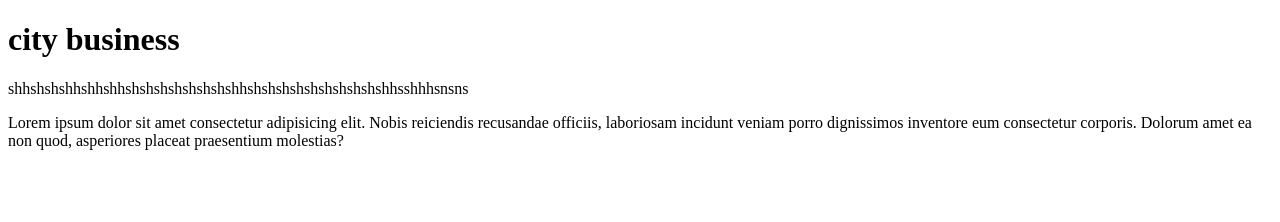
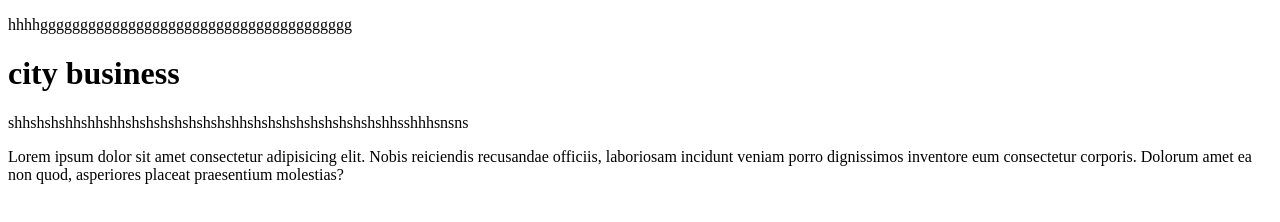
Before and after one commit to succyzz/internship, a plain HTML site: page index.html in a window 1280 px wide. Drawn offline with Linux system fonts and the light colour scheme.

Commit message:
new p tag

```diff
--- a/index.html
+++ b/index.html
@@ -6,6 +6,7 @@
     <title>Document</title>
 </head>
 <body>
+    <p>hhhhggggggggggggggggggggggggggggggggggggggg</p>
     <h1>city business</h1>
     <p>shhshshshhshhshhshshshshshshshshhshshshshshshshshshshhsshhhsnsns</p>
 
```
